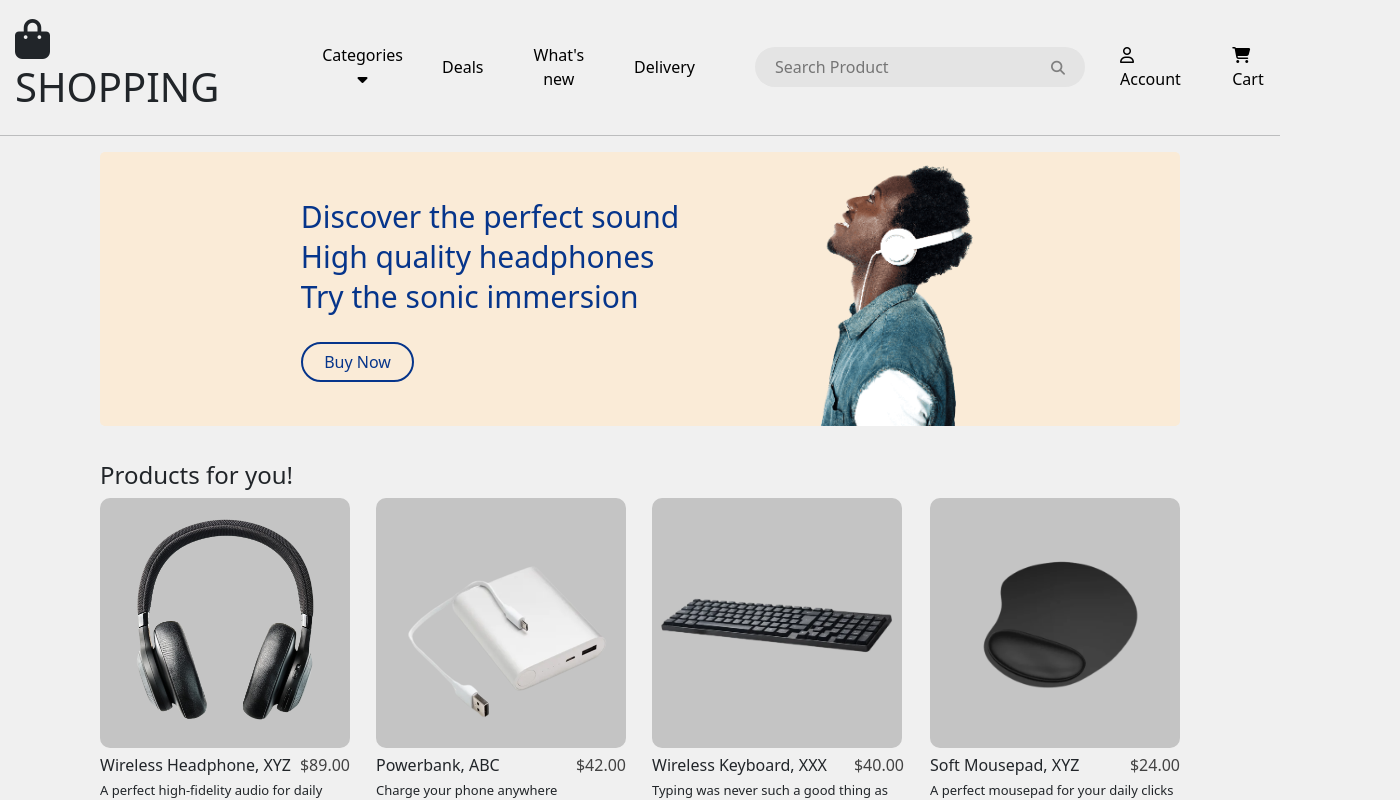
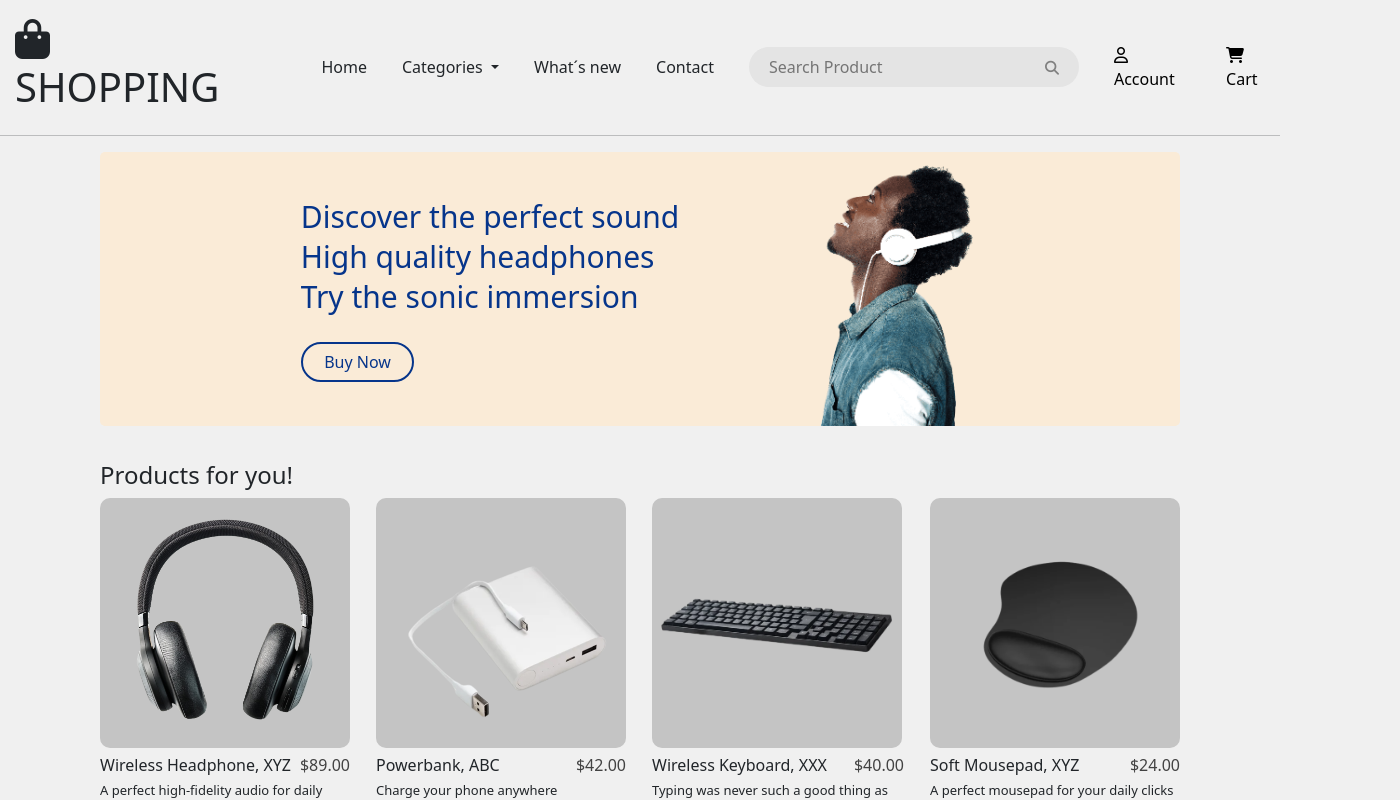
Before and after one commit to ed-matheus/angular-eCommerce, an Angular app: page / in a window 1280 px wide. Shown: the top 800 px of the page, 1400 px wide, since content can reach past the window. Built offline with nearby package versions, Linux system fonts and the light colour scheme.

Commit message:
incluído um dropdown no link 'Categories' do menu

```diff
--- a/src/app/components/header/header.component.css
+++ b/src/app/components/header/header.component.css
@@ -1,11 +1,11 @@
 /* Container raiz */
 .header__container {
-  /* border: 1px solid red; */
+  /* border: 1px solid blue; */
   display: flex;
   align-items: center;
   justify-content: center;
 
-  width: 1300px;
+  width: 1400px;
   margin: auto;
   padding: 15px 15px 0px 15px;
 }
@@ -13,6 +13,7 @@
 /* Container da Logo */
 .logo__container {
   margin-right: 60px;
+  width: 325px;
 }
 
 /* Container do Menu */
@@ -29,6 +30,11 @@
 
 .menu__container > ul > li {
   margin-right: 35px;
+}
+
+/* Dropdown Style */
+.dropdown-menu {
+  border: none;
 }
 
 /* Barra de Pesquisa, Conta e Carrinho */
@@ -66,7 +72,7 @@
 }
 
 .search_button > i:hover {
-  font-size: 16px;
+  color: #565656;
 }
 
 /* Conta e Carrinho */
--- a/src/app/components/header/header.component.html
+++ b/src/app/components/header/header.component.html
@@ -6,26 +6,64 @@
     </h1>
   </div>
 
-  <div class="menu__container">
-    <ul>
-      <li>
-        <a href="#">
-          Categories <i class="fas fa-regular fa-caret-down"></i>
+  <div class="collapse navbar-collapse menu__container">
+
+    <ul class="mr-auto">
+      <li class="nav-item active">
+        <a class="nav-link" href="#">Home <span class="sr-only">(current)</span></a>
+      </li>
+
+      <li class="nav-item dropdown">
+        <a class="nav-link dropdown-toggle" href="#" id="navbarDropdown" role="button" data-toggle="dropdown" aria-haspopup="true" aria-expanded="false">
+          Categories
         </a>
+        <div class="dropdown-menu" aria-labelledby="navbarDropdown">
+          <a class="dropdown-item" href="#">Electronics</a>
+          <div class="dropdown-divider mx-2"></div>
+          <a class="dropdown-item" href="#">Outfit</a>
+          <div class="dropdown-divider mx-2"></div>
+          <a class="dropdown-item" href="#">Nerd products</a>
+        </div>
       </li>
-      <li>
-        <a href="#">Deals</a>
+
+      <li class="nav-item">
+        <a class="nav-link" href="#">What´s new</a>
       </li>
-      <li>
-        <a href="#">What's new</a>
-      </li>
-      <li>
-        <a href="#">Delivery</a>
+
+      <li class="nav-item">
+        <a class="nav-link disabled" href="#">Contact</a>
       </li>
     </ul>
+
+    <div class="search_account_cart__container">
+      <form class="form-inline my-2 my-lg-0 search_bar">
+        <input type="text" placeholder="Search Product">
+        <button class="search_button">
+          <i class="fa-solid fa-magnifying-glass"></i>
+        </button>
+      </form>
+    </div>
+
+    <div class="account_and_cart">
+      <ul>
+        <li>
+          <a href="#" style="margin-right: 35px;">
+            <i class="fa-regular fa-user"></i>
+            Account
+          </a>
+        </li>
+        <li>
+          <a href="#">
+            <i class="fa-solid fa-cart-shopping"></i>
+            Cart
+          </a>
+        </li>
+      </ul>
+    </div>
+
   </div>
 
-  <div class="search_account_cart__container">
+  <!-- <div class="search_account_cart__container">
     <div class="search_bar">
       <input type="text" placeholder="Search Product">
       <button class="search_button">
@@ -49,5 +87,5 @@
         </li>
       </ul>
     </div>
-  </div>
+  </div> -->
 </div>
--- a/src/index.html
+++ b/src/index.html
@@ -13,8 +13,16 @@
   <!-- Font Awesome -->
   <script src="https://kit.fontawesome.com/89d4f401d9.js" crossorigin="anonymous"></script>
 
+  <!-- jQuery -->
+  <script src="https://code.jquery.com/jquery-3.6.0.min.js"></script>
+
 </head>
 <body>
   <app-root></app-root>
+
+  <!-- Bootstrap jQuery -->
+  <script src="https://code.jquery.com/jquery-3.3.1.slim.min.js" integrity="sha384-q8i/X+965DzO0rT7abK41JStQIAqVgRVzpbzo5smXKp4YfRvH+8abtTE1Pi6jizo" crossorigin="anonymous"></script>
+  <script src="https://cdn.jsdelivr.net/npm/popper.js@1.14.3/dist/umd/popper.min.js" integrity="sha384-ZMP7rVo3mIykV+2+9J3UJ46jBk0WLaUAdn689aCwoqbBJiSnjAK/l8WvCWPIPm49" crossorigin="anonymous"></script>
+  <script src="https://cdn.jsdelivr.net/npm/bootstrap@4.1.3/dist/js/bootstrap.min.js" integrity="sha384-ChfqqxuZUCnJSK3+MXmPNIyE6ZbWh2IMqE241rYiqJxyMiZ6OW/JmZQ5stwEULTy" crossorigin="anonymous"></script>
 </body>
 </html>
```
